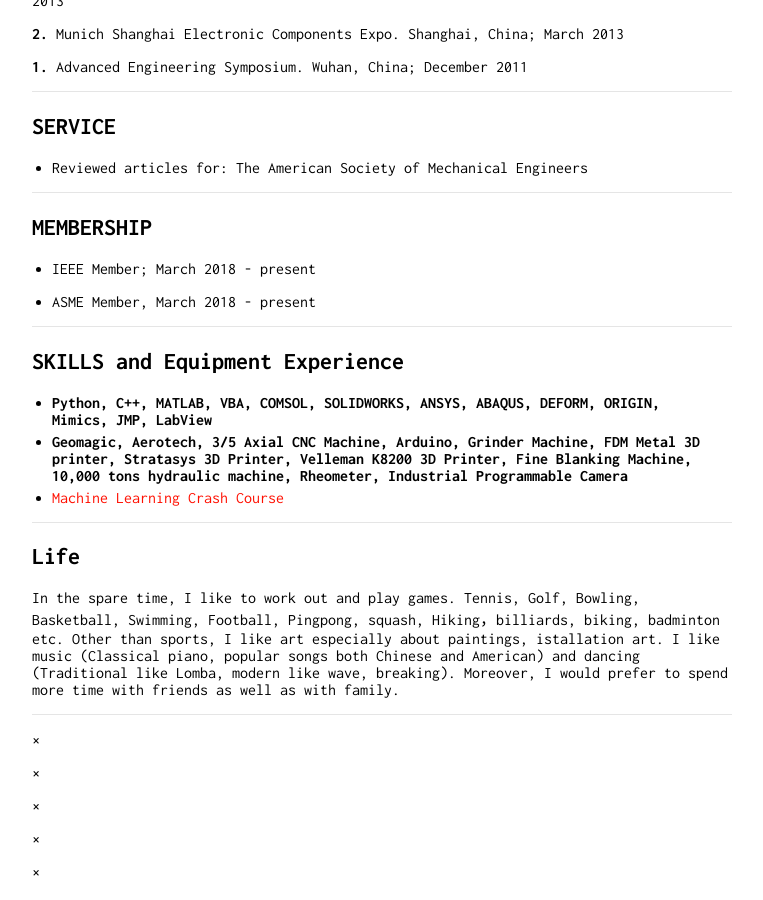
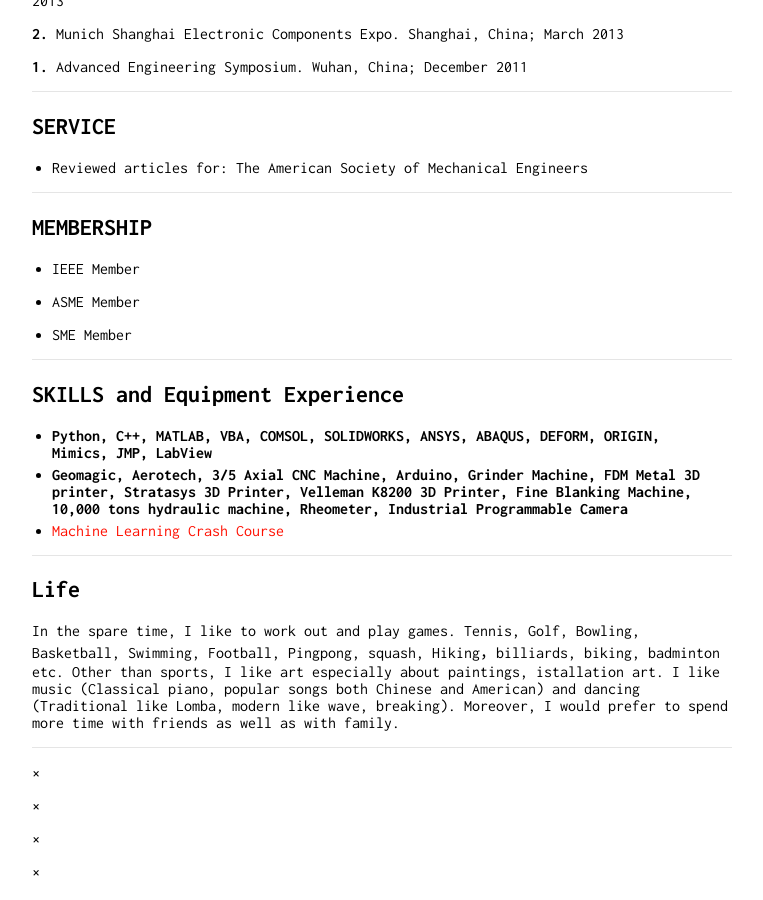
Before and after one commit to zhangxiao2018/zhangxiao2018.github.io, a Jekyll site: the page built from index.md, in a window 1280 px wide and 900 px high, scrolled down 2807 px. Shown: the whole window, without its empty margins (258-1021 px from the left). Built offline with Jekyll 4.4.1, drawn with Linux system fonts in a browser that asks for light colours; our own code applies the rules of GitHub Pages for plain Markdown files.

Commit message:
Update index.md

```diff
--- a/index.md
+++ b/index.md
@@ -128,9 +128,11 @@ The American Society of Mechanical Engineers
 
 - - -
 ## MEMBERSHIP
-* IEEE Member; March 2018 - present
+* IEEE Member
 
-* ASME Member, March 2018 - present
+* ASME Member
+
+* SME Member
 
 - - -
 ## SKILLS and Equipment Experience
```
